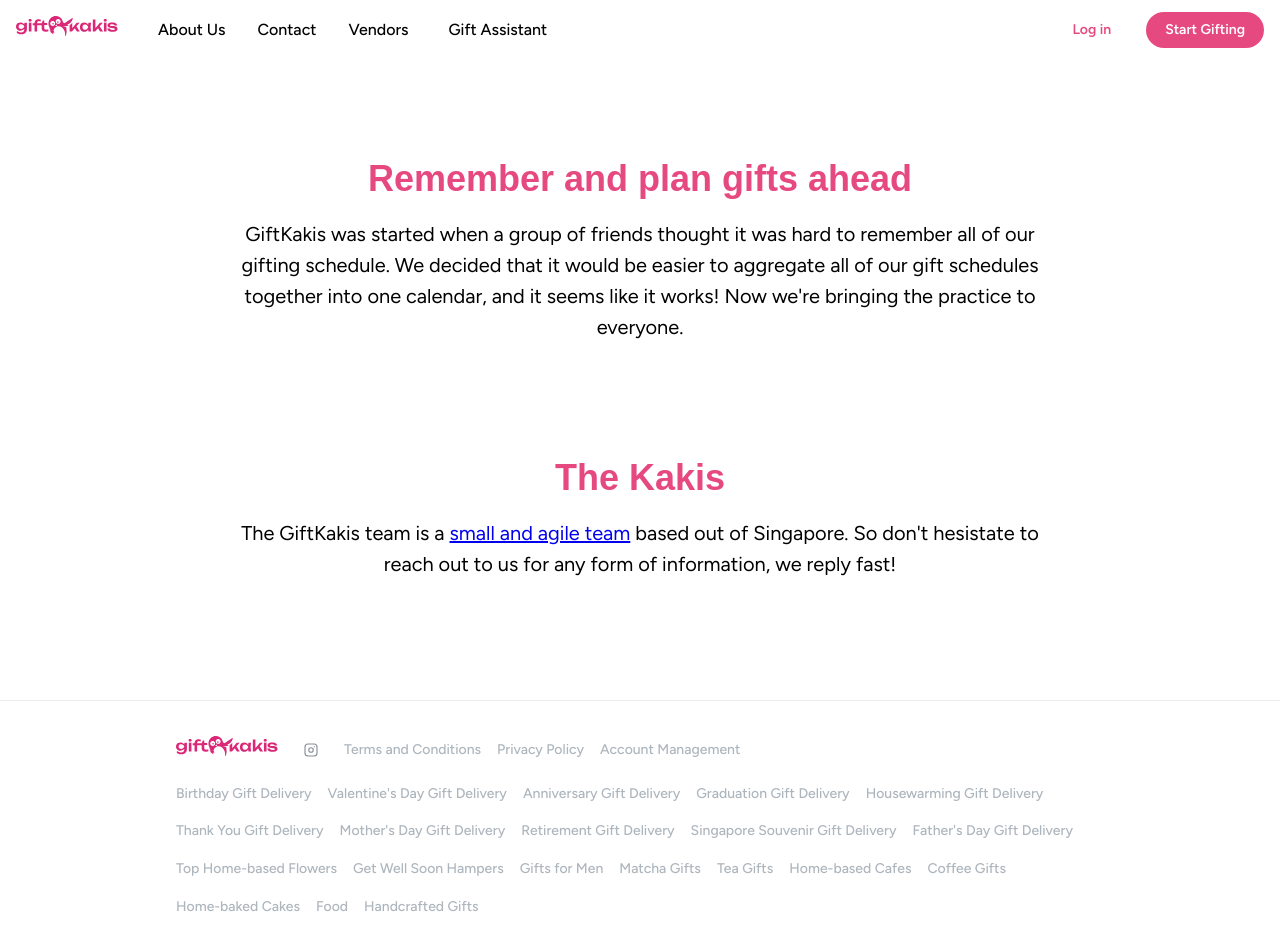
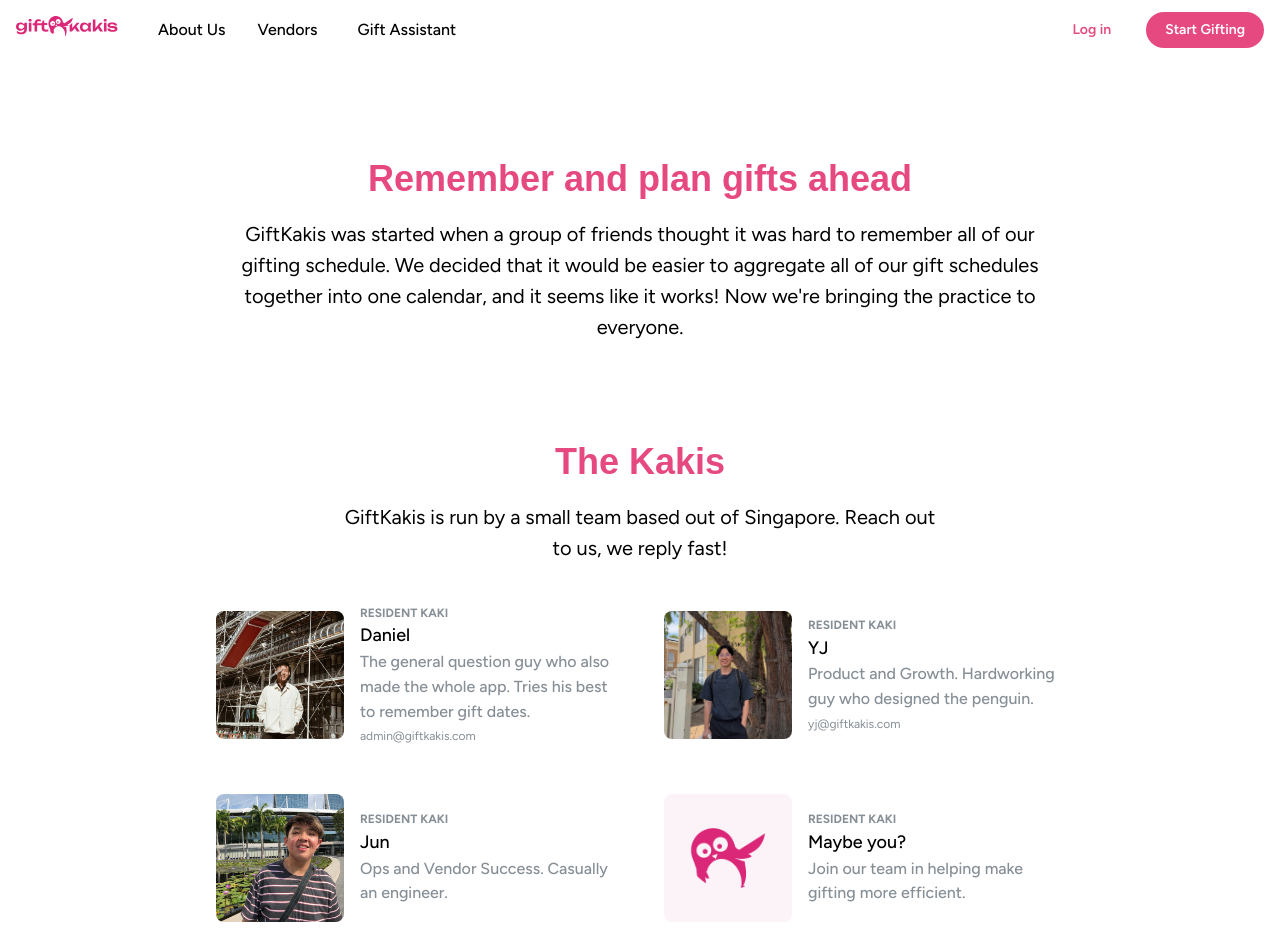
Before and after one commit to movemotiongraphics/giftkaki-website, a Next.js app: page /about in a window 1280 px wide. Shown: the top 936 px of the page. Built offline with nearby package versions, Linux system fonts and the light colour scheme; a web font is replaced by a local one.

Commit message:
remove contact us page

```diff
--- a/components/FeatureTitle/TitleCard.tsx
+++ b/components/FeatureTitle/TitleCard.tsx
@@ -35,9 +35,9 @@
             Start Gifting on Web
           </Button>
           </a>
-          <a href="https://gift-kakis.web.app">
-          <Button disabled={true} variant="outline" size="lg" radius="xl">
-            Download our App <Badge ml="sm" variant="light" color="pink">Soon!</Badge>
+          <a href="https://apps.apple.com/sg/app/giftkakis-plan-send-gifts/id6740709498">
+          <Button variant="outline" size="lg" radius="xl">
+            Download our App
           </Button>
           </a>
         </Group>
--- a/components/Navbar/navbar.tsx
+++ b/components/Navbar/navbar.tsx
@@ -57,9 +57,6 @@
               <a href="/about" className={classes.link}>
                 <Text size='md' fw={500}>About Us</Text>
               </a>
-              <a href="/contact" className={classes.link}>
-                <Text size='md' fw={500}>Contact</Text>
-              </a>
               <a href="/vendor" className={classes.link}>
                 <Text size='md' mr={8} fw={500}>Vendors</Text>
               </a>
@@ -100,9 +97,6 @@
               <a href="/about" className={classes.link}>
                 <Text size='xl' fw={500}>About</Text>
               </a>
-              <a href="/contact" className={classes.link}>
-                <Text size='xl' fw={500}>Contact</Text>
-              </a>
               <a href="/vendor" className={classes.link}>
                 <Text size='xl' mr={8} fw={500}>Vendors</Text>
               </a>
@@ -110,7 +104,7 @@
 
 
             <Group justify="center" mt="xl" pb="xl" px="md">
-              <a href="https://gift-kakis.web.app"><Button disabled={true} size="lg" radius="xl" variant="default">Get the app</Button></a>
+              <a href="https://apps.apple.com/sg/app/giftkakis-plan-send-gifts/id6740709498"><Button size="lg" radius="xl" variant="default">Get the app</Button></a>
               <a href="https://gift-kakis.web.app"><Button size="lg" radius="xl" >Start Gifting</Button></a>
             </Group>
           </ScrollArea>
--- a/pages/about.tsx
+++ b/pages/about.tsx
@@ -1,6 +1,6 @@
 import { Navbar } from '../components/Navbar/navbar';
 import { TitleCard } from '../components/FeatureTitle/TitleCard';
-import { Group, Stack, Container, Text, Title, Button } from '@mantine/core';
+import { Group, Stack, Container, Text, Avatar, Title, Button } from '@mantine/core';
 import { TitleGrid } from '../components/TitleGrid/TitleGrid';
 import { Steps } from '../components/Steps/Steps';
 import { Footer } from '../components/Footer/Footer';
@@ -25,21 +25,132 @@
                 </Text>
             </Group>
         </Stack>
+        </Stack>
 
-        <Stack pt={48} maw={800}>
+        <Stack content="center" my={48} align="Center">
         <Stack>
             <Group justify='center'>
-              <Title mt={48} c="pink" ta="center">
+                <Title mt={48} c="pink">
                 The Kakis
                 </Title>
             </Group>
         </Stack>
-          <Group justify='center'>
+        <Stack maw={600}>
+            <Group>
                 <Text fz="xl" ta="center">
-                The GiftKakis team is a <a href="/contact">small and agile team</a> based out of Singapore. So don't hesistate to reach out to us for any form of information, we reply fast!
+                  GiftKakis is run by a small team based out of Singapore. Reach out to us, we reply fast!
                 </Text>
             </Group>
         </Stack>
+
+        <Group justify='center' gap={48} mt={24}>
+              <div>
+                <Group wrap="nowrap" maw={400}>
+                <Avatar
+                  src='/dan.jpg'
+                  size={128}
+                  radius="md"
+                />
+                  <Stack gap={0} align="flex-start" content="left">
+                    <Text fz="xs" tt="uppercase" fw={700} c="dimmed">
+                    Resident Kaki
+                    </Text>
+
+                    <Text ta="left" fz="lg" fw={500}>
+                      Daniel
+                    </Text>
+
+                    <Text ta="left" fz="md" c="gray" fw={500}>
+                      The general question guy who also made the whole app. Tries his best to remember gift dates.
+                    </Text>
+
+                    <Group wrap="nowrap" gap={4} mt={3}>
+                      <Text fz="xs" c="dimmed">
+                        admin@giftkakis.com
+                      </Text>
+                    </Group>
+                  </Stack>
+                </Group>
+              </div>
+
+              <div>
+                <Group wrap="nowrap" maw={400}>
+                <Avatar
+                  src='/yj.jpg'
+                  size={128}
+                  radius="md"
+                />
+                  <Stack gap={0} align="flex-start" content="left">
+                    <Text fz="xs" tt="uppercase" fw={700} c="dimmed">
+                      Resident Kaki
+                    </Text>
+
+                    <Text ta="left" fz="lg" fw={500}>
+                      YJ
+                    </Text>
+
+                    <Text ta="left" fz="md" c="gray" fw={500}>
+                      Product and Growth. Hardworking guy who designed the penguin.
+                    </Text>
+
+                    <Group wrap="nowrap" gap={4} mt={3}>
+                      <Text fz="xs" c="dimmed">
+                        yj@giftkakis.com
+                      </Text>
+                    </Group>
+                  </Stack>
+                </Group>
+              </div>
+
+              <div>
+                <Group wrap="nowrap" maw={400}>
+                <Avatar
+                  src="/junPic.jpg"
+                  size={128}
+                  radius="md"
+                />
+                  <Stack gap={0} align="flex-start" content="left">
+                    <Text fz="xs" tt="uppercase" fw={700} c="dimmed">
+                      Resident Kaki
+                    </Text>
+
+                    <Text ta="left" fz="lg" fw={500}>
+                      Jun
+                    </Text>
+
+                    <Text ta="left" fz="md" c="gray" fw={500}>
+                      Ops and Vendor Success. Casually an engineer.
+                    </Text>
+
+                  </Stack>
+                </Group>
+              </div>
+
+              <div>
+                <Group wrap="nowrap" maw={400}>
+                <Avatar
+                  src="/KakiProfpic.png"
+                  size={128}
+                  radius="md"
+                />
+                  <Stack gap={0} align="flex-start" content="left">
+                    <Text fz="xs" tt="uppercase" fw={700} c="dimmed">
+                      Resident Kaki
+                    </Text>
+
+                    <Text ta="left" fz="lg" fw={500}>
+                      Maybe you?
+                    </Text>
+
+                    <Text ta="left" fz="md" c="gray" fw={500}>
+                      Join our team in helping make gifting more efficient.
+                    </Text>
+
+                  </Stack>
+                </Group>
+              </div>
+
+            </Group>
         </Stack>
       </Container>
 
```
Also changed, not shown: 1 other file (tests, documents, lock files or other folders). Lines whose indentation alone changed are shown as unchanged.
